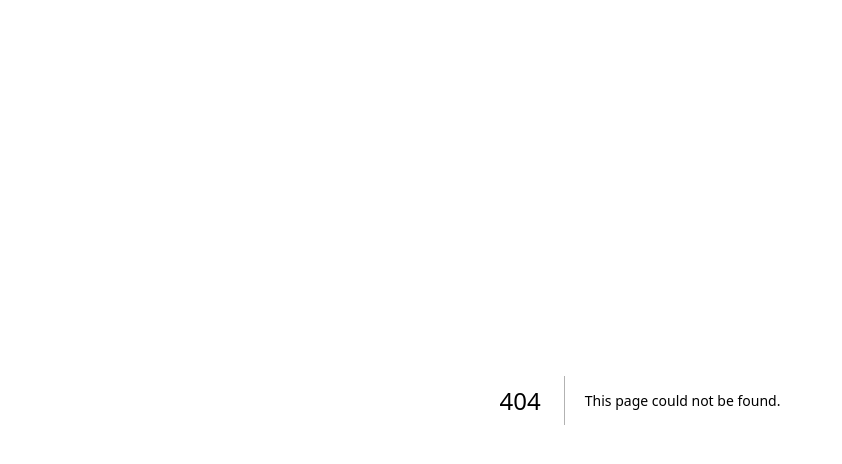
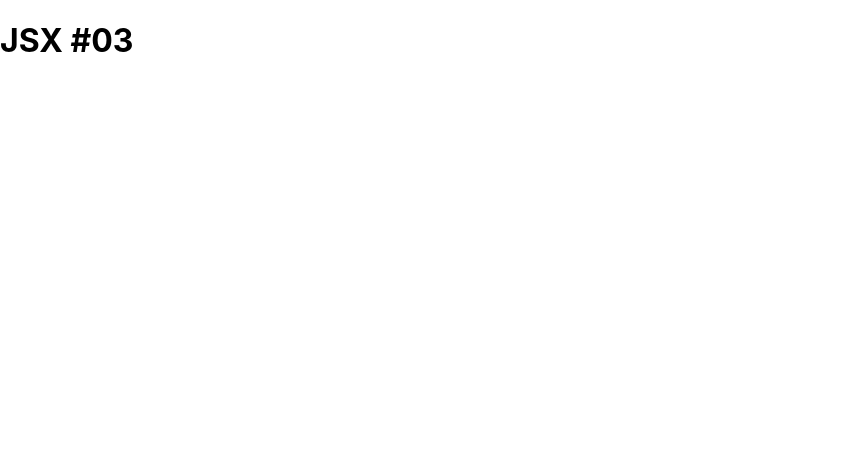
Before and after one commit to DiogoKenway/curso-nextjs, a Next.js app: page /basico/jsx3 in a window 1280 px wide. Before the commit this address had no page. Shown: the top 464 px of the page, without its empty margins (0-842 px from the left). Built offline with nearby package versions, Linux system fonts and the light colour scheme.

Commit message:
adding new file

```diff
--- /dev/null
+++ b/pages/basico/jsx3.js
@@ -0,0 +1,7 @@
+export default function Jsx3() {
+    return (
+        <div>
+            <h1>JSX #03</h1>
+        </div>
+    )
+}
```
